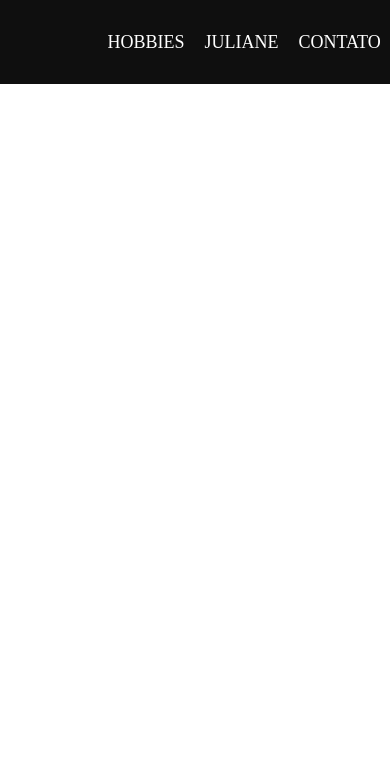
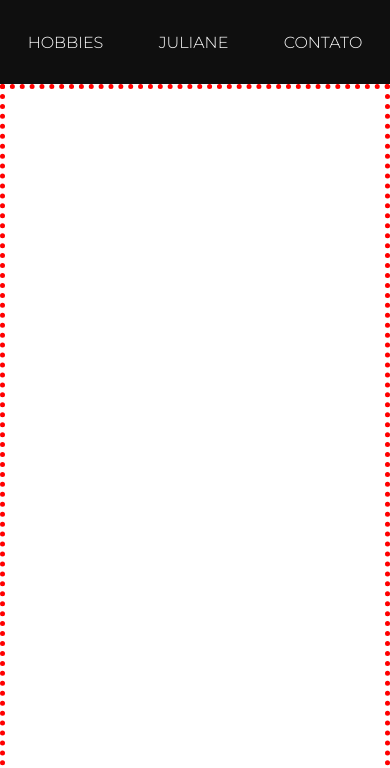
Before and after one commit to julianebueno/projetoIndividual1-CDA, a plain HTML site: page index.html in a window 390 px wide. Shown: the top 768 px of the page. Drawn offline with Linux system fonts and the light colour scheme.

Commit message:
header e footer em mobile first

```diff
--- a/css/style.css
+++ b/css/style.css
@@ -1,9 +1,11 @@
+/* ----------------------------------------------------------- RESET */
 *{
     margin: 0;
     padding: 0;
     box-sizing: border-box;
     /* overflow: hidden; */
 }
+/* ----------------------------------------------------------- GERAL */
 html, body {
     height: 100%;
     width: 100%;
@@ -14,7 +16,6 @@ body {
     display: flex;
     flex-direction: column;
 }
-
 /* ----------------------------------------------------------- HEADER */
 header{
     background-color: #0f0f0f;
@@ -28,18 +29,15 @@ header{
 header > nav{
     display: flex;
     align-items: center;
-    width: 50%;
+    width: 100%;
     justify-content: space-around;
-
-    /* border: solid 5px;
-    border-color: red; */
-
 }
 header > nav > a{
     text-decoration: none;
+    font-family: 'Montserrat', sans-serif;
+    font-weight: 300;
     color: white;
-    padding: 10px;
-    font-size: large;
+    /* padding: 1%; */
     transition: .5s;
 }
 header > nav > a:hover{
@@ -49,16 +47,15 @@ header > nav > a:hover{
 main{
     flex: auto;
 
-    /* border: solid 5px;
-    border-color: red; */
+    border: solid 5px;
+    border-color: red;
+    border-style: dotted;
 
     /* display: flex; */
     /* justify-content: center; */
     /* width: 300%; */
     /* height: 600px; */
 }
-
-
 
 
 
--- a/index.html
+++ b/index.html
@@ -4,8 +4,10 @@
     <meta charset="UTF-8">
     <meta http-equiv="X-UA-Compatible" content="IE=edge">
     <meta name="viewport" content="width=device-width, initial-scale=1.0">
+    <link rel="preconnect" href="https://fonts.googleapis.com">
+    <link rel="preconnect" href="https://fonts.gstatic.com" crossorigin>
+    <link href="https://fonts.googleapis.com/css2?family=Montserrat:wght@100;300;600&display=swap" rel="stylesheet">
     <link rel="stylesheet" href="css/style.css">
-
     <title>Projeto Pessoal</title>
 </head>
 <body>
@@ -25,11 +27,9 @@
             <a href="https://www.linkedin.com/in/julianebueno1/"><img class="logo" src="img/whiteLinkedin.png" alt="LinkedIn"></a>
         </nav>
     </footer>
-
 <!-- A página de apresentação individual deve conter 3 seções linkadas no topo do site:
 ● Resumo/quem é você;
 ● Hobbie e interesses;
 ● Um formulário de contato (que não vai enviar mensagem por enquanto, só simular mesmo); -->
-
 </body>
 </html>
```
Also changed, not shown: 1 other file.
